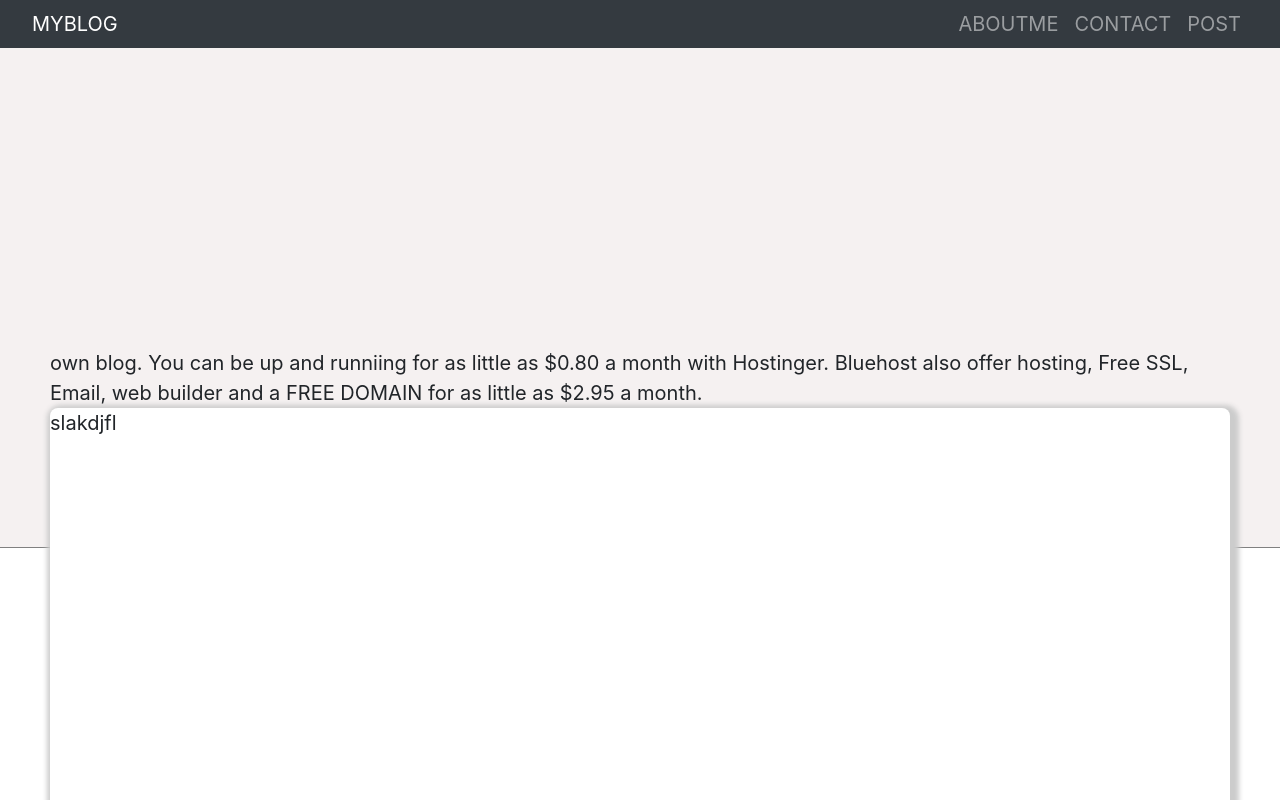
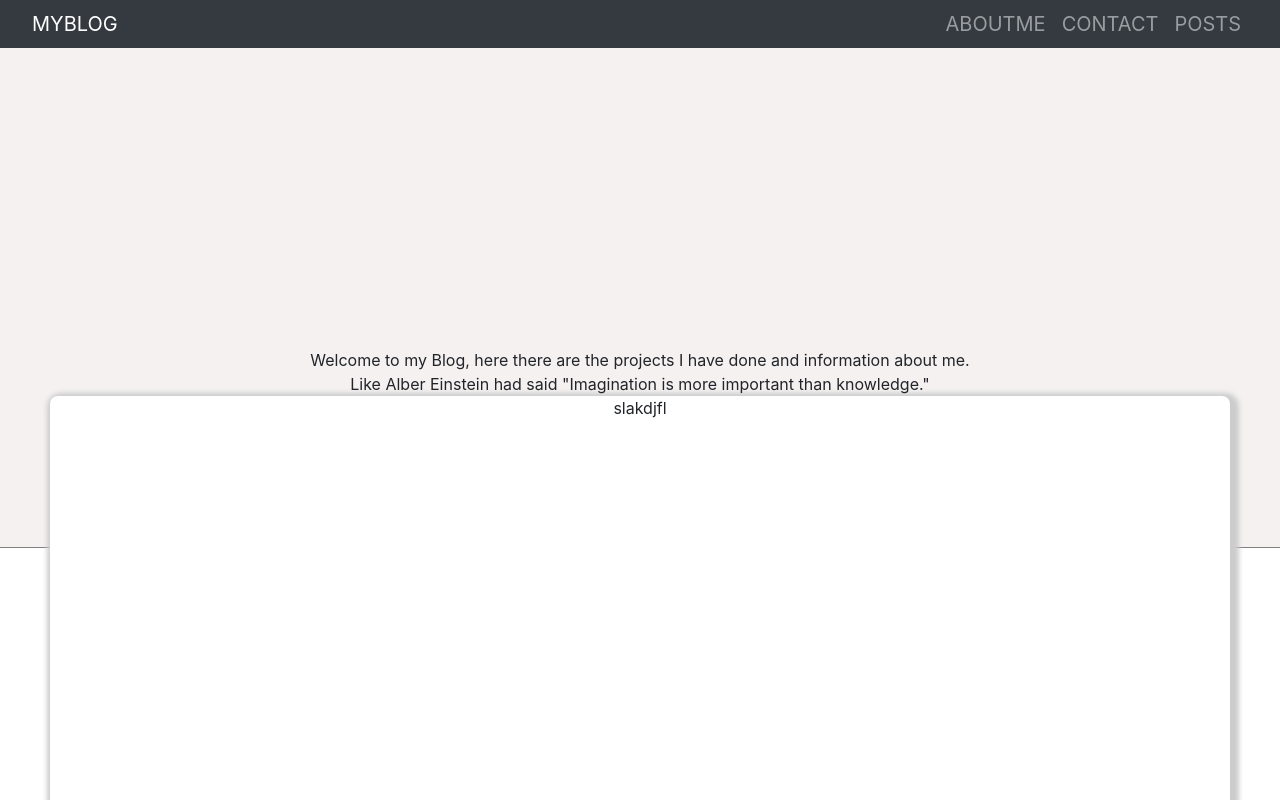
Before and after one commit to LandingHeart/MYBLOG, a React (Create React App) app: page / in a window 1280 px wide. Shown: the top 800 px of the page. Built offline with nearby package versions, Linux system fonts and the light colour scheme; the HTML template or start-up script is replaced by a standard one.

Commit message:
updating

```diff
--- a/src/App.css
+++ b/src/App.css
@@ -62,14 +62,14 @@
   padding-top: 300px;
   padding-left: 50px;
   padding-right: 50px;
-  font-size: 20px;
+  font-size: 16px;
   width: 100%;
   height: 500px;
   border-bottom: 1px solid grey;
   background-position: center;
   background-repeat: no-repeat;
   background-size: cover;
-
+  text-align: center;
 }
 .divEle{
   box-shadow:3px 3px 5px 6px #ccc;
--- a/src/App.js
+++ b/src/App.js
@@ -13,8 +13,9 @@
         <Navigation/>
         </div>
         <div className = "headerEle">
-      own blog. You can be up and runniing for as little as $0.80 a month with Hostinger. Bluehost also offer hosting,
-       Free SSL, Email, web builder and a FREE DOMAIN for as little as $2.95 a month.
+        Welcome to my Blog, here there are the projects I have done and information about me.
+        <br/> Like Alber Einstein had said "Imagination is more important than knowledge."
+        <br/>
        <div className = "divEle">
           slakdjfl
           </div>
--- a/src/components/Navigation.js
+++ b/src/components/Navigation.js
@@ -21,7 +21,7 @@
               <a className="nav-link" href="/">CONTACT</a>
             </li>
             <li className="nav-item">
-              <a className="nav-link" href="/">POST</a>
+              <a className="nav-link" href="/">POSTS</a>
             </li>
          </ul>
         </div>
```
Also changed, not shown: src/Images/light.jpg (added).
